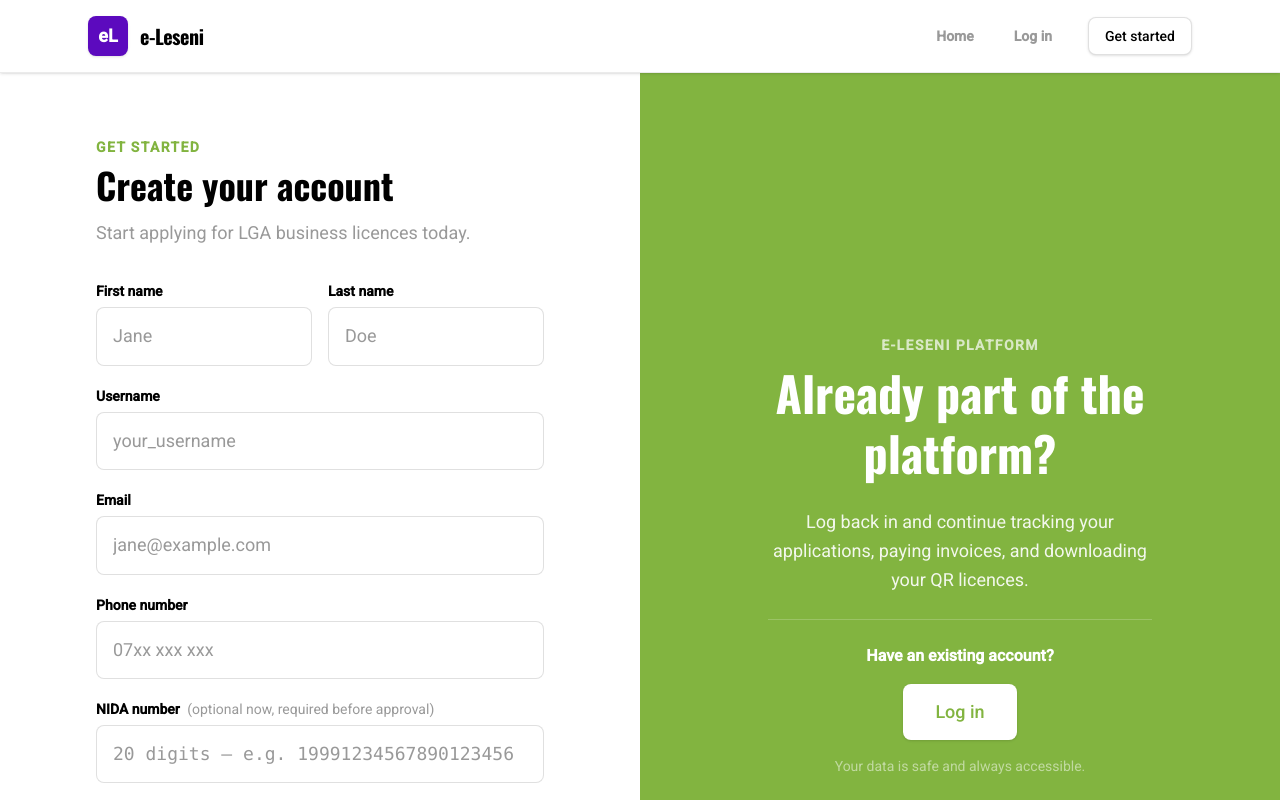
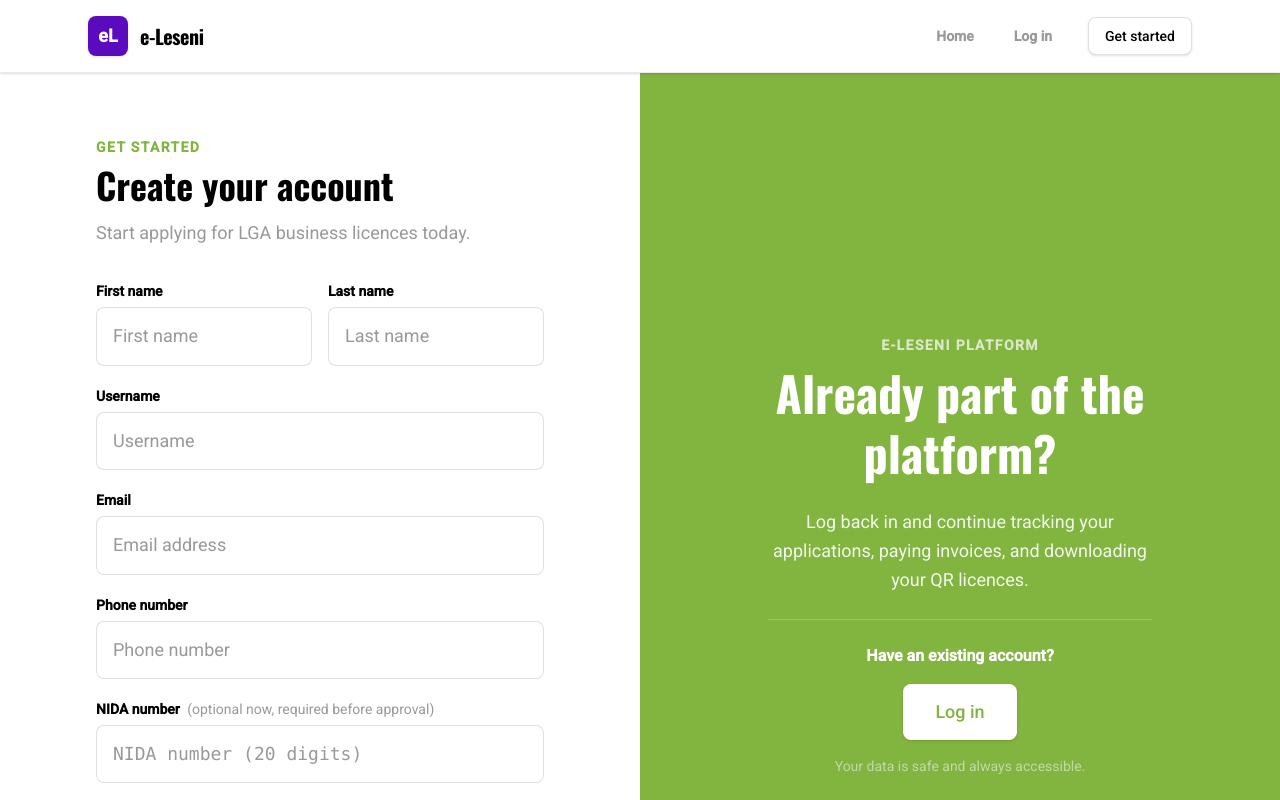
Before and after one commit to APKnation/e_leseni, an Angular app in the folder frontend/leseni/: page /register in a window 1280 px wide. Shown: the top 800 px of the page. Built offline with nearby package versions, Linux system fonts and the light colour scheme.

Commit message:
changes on UI

```diff
--- a/frontend/leseni/src/app/pages/login/login.html
+++ b/frontend/leseni/src/app/pages/login/login.html
@@ -40,7 +40,7 @@
             type="text"
             name="username"
             autocomplete="username"
-            placeholder="your_username"
+            placeholder="Username"
             required
             [ngModel]="username()"
             (ngModelChange)="username.set($event)"
@@ -54,7 +54,7 @@
             type="password"
             name="password"
             autocomplete="current-password"
-            placeholder="••••••••"
+            placeholder="Password"
             required
             [ngModel]="password()"
             (ngModelChange)="password.set($event)"
--- a/frontend/leseni/src/app/pages/register/register.html
+++ b/frontend/leseni/src/app/pages/register/register.html
@@ -19,7 +19,7 @@
               class="input-field"
               type="text"
               name="first_name"
-              placeholder="Jane"
+              placeholder="First name"
               required
               [ngModel]="form().first_name"
               (ngModelChange)="update('first_name', $event)"
@@ -31,7 +31,7 @@
               class="input-field"
               type="text"
               name="last_name"
-              placeholder="Doe"
+              placeholder="Last name"
               required
               [ngModel]="form().last_name"
               (ngModelChange)="update('last_name', $event)"
@@ -46,7 +46,7 @@
             type="text"
             name="username"
             autocomplete="username"
-            placeholder="your_username"
+            placeholder="Username"
             required
             [ngModel]="form().username"
             (ngModelChange)="update('username', $event)"
@@ -60,7 +60,7 @@
             type="email"
             name="email"
             autocomplete="email"
-            placeholder="jane@example.com"
+            placeholder="Email address"
             required
             [ngModel]="form().email"
             (ngModelChange)="update('email', $event)"
@@ -73,7 +73,7 @@
             class="input-field"
             type="tel"
             name="phone_number"
-            placeholder="07xx xxx xxx"
+            placeholder="Phone number"
             required
             [ngModel]="form().phone_number"
             (ngModelChange)="update('phone_number', $event)"
@@ -91,7 +91,7 @@
             name="nida_number"
             inputmode="numeric"
             maxlength="20"
-            placeholder="20 digits — e.g. 19991234567890123456"
+            placeholder="NIDA number (20 digits)"
             [ngModel]="form().nida_number"
             (ngModelChange)="update('nida_number', $event)"
           />
@@ -104,7 +104,7 @@
             type="password"
             name="password"
             autocomplete="new-password"
-            placeholder="Min. 8 characters"
+            placeholder="Password"
             minlength="8"
             required
             [ngModel]="form().password"
```
